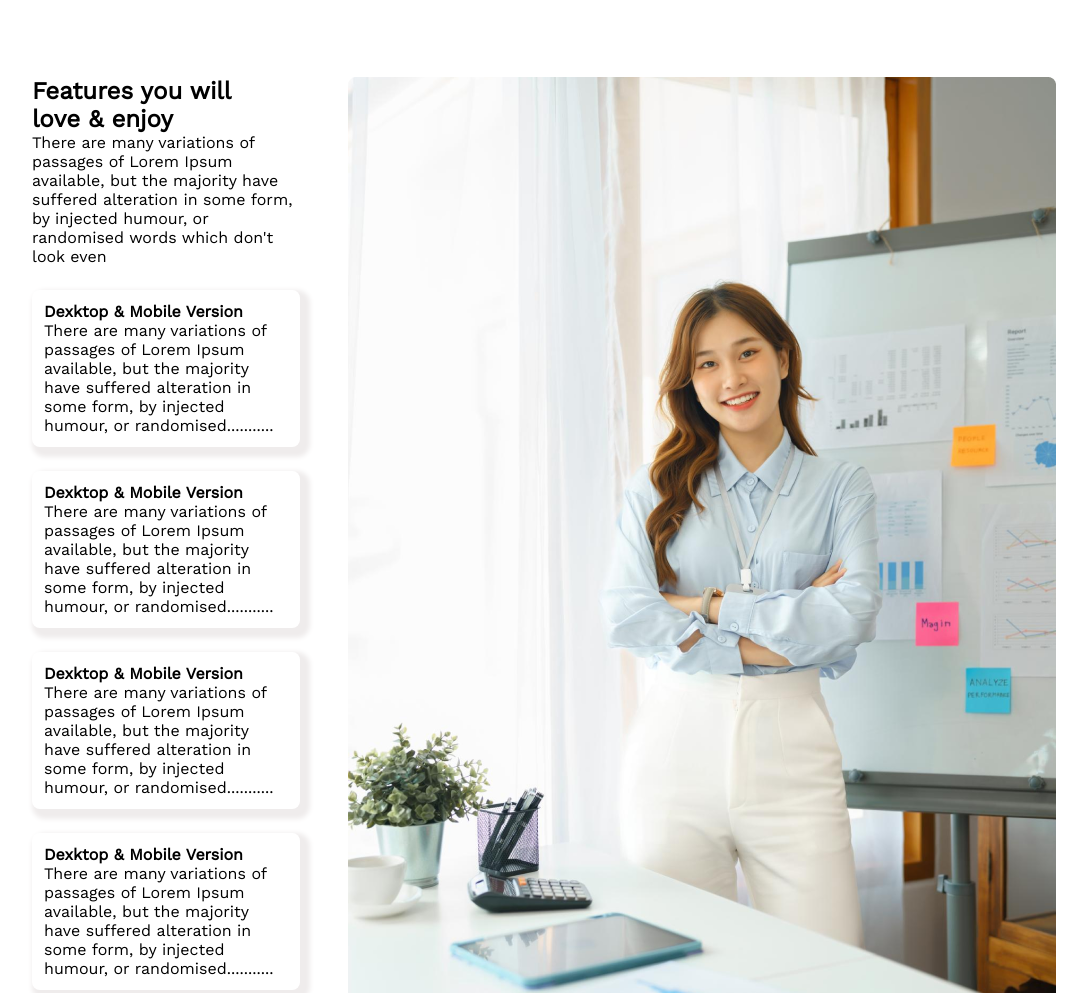
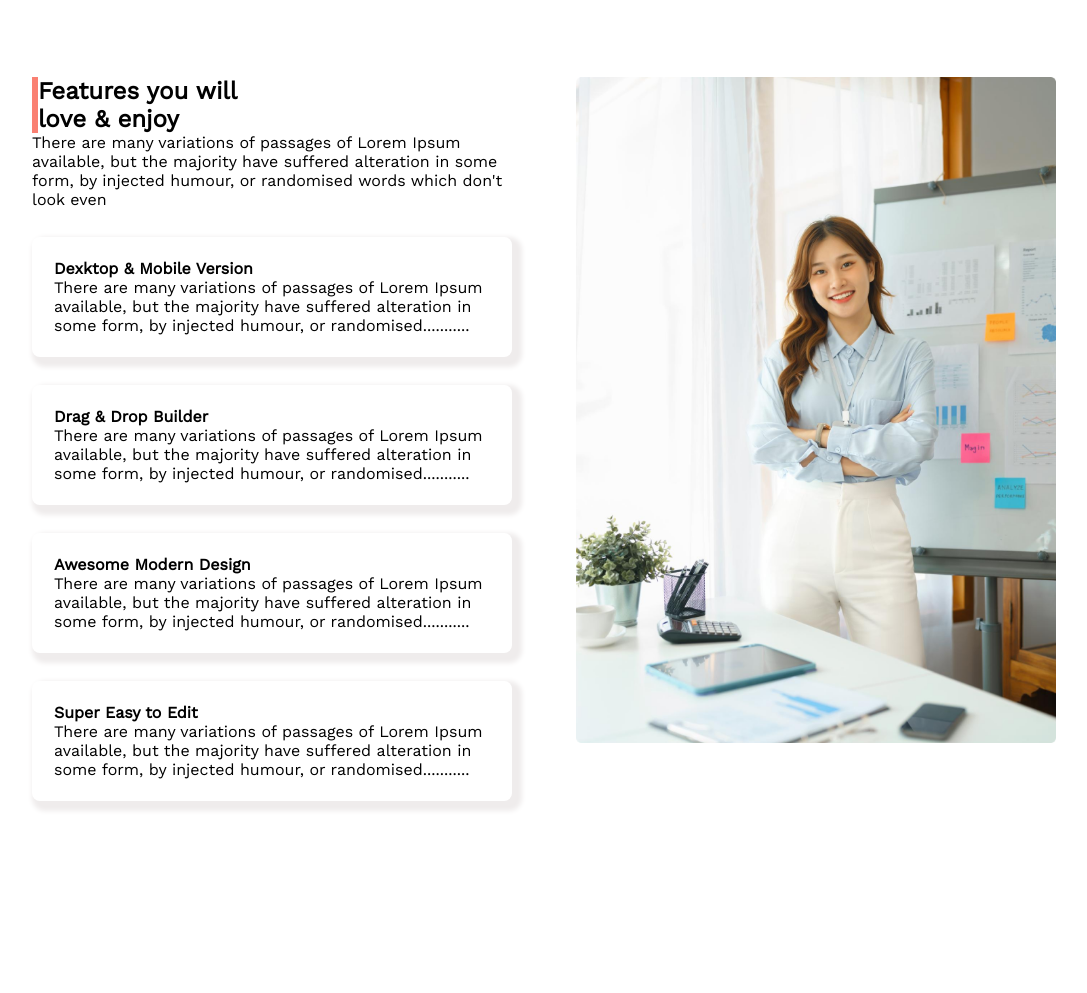
Before and after one commit to motlubor/architecturer, a plain HTML site: page index.htm in a window 1280 px wide. Shown: the part 1571-2564 px from the top of the page, without its empty margins (96-1183 px from the left). After the commit the page ends 2400 px from the top, so only its background shows below. Drawn offline with nearby package versions, Linux system fonts and the light colour scheme.

Commit message:
features section complete

```diff
--- a/index.htm
+++ b/index.htm
@@ -66,9 +66,15 @@
     <section class="experience">
 
         <div class="experience-description">
-<div class="image-border">
-    <h1>Features you will</h1>
+
+
+
+<div >
+    <div class="image-border">
+        <h1>Features you will</h1>
     <h1>love & enjoy</h1>
+    </div>
+
     <p>There are many variations of passages of Lorem Ipsum available, but the majority have suffered alteration in some form, by injected humour, or randomised words which don't look even</p>
 </div>
 <div class="experienve-field">
@@ -76,15 +82,15 @@
     <p>There are many variations of passages of Lorem Ipsum available, but the majority have suffered alteration in some form, by injected humour, or randomised...........</p>
 </div>
 <div class="experienve-field">
-    <h4>Dexktop & Mobile Version</h4>
+    <h4>Drag & Drop Builder</h4>
     <p>There are many variations of passages of Lorem Ipsum available, but the majority have suffered alteration in some form, by injected humour, or randomised...........</p>
 </div>
 <div class="experienve-field">
-    <h4>Dexktop & Mobile Version</h4>
+    <h4>Awesome Modern Design</h4>
     <p>There are many variations of passages of Lorem Ipsum available, but the majority have suffered alteration in some form, by injected humour, or randomised...........</p>
 </div>
 <div class="experienve-field">
-    <h4>Dexktop & Mobile Version</h4>
+    <h4>Super Easy to Edit</h4>
     <p>There are many variations of passages of Lorem Ipsum available, but the majority have suffered alteration in some form, by injected humour, or randomised...........</p>
 </div>
         </div>
--- a/styles/style.css
+++ b/styles/style.css
@@ -92,7 +92,7 @@ margin-bottom: 50px;
     width: 80%;
     margin: auto;
     display: grid;
-    gap: 3em;
+    gap: 4em;
     grid-template-columns: repeat(2, 1fr);
 
 }
@@ -101,13 +101,19 @@ margin-bottom: 50px;
 .experience-description{
 
 }
-.experience-img{
 
+.image-border{
+    border-left: 6px solid salmon;
+    margin-bottom: 0;
+}
+.experience-img img{
+width: 100%;
 }
 .experienve-field{
     border: 0;
     border-radius: 8px;
-    padding: 12px;
-    margin-top: 1.5em;
+    padding: 22px;
+    margin-top: 28px;
+    margin-bottom: 28px;
     box-shadow: 5px 5px 5px 5px hsl(0, 8%, 93%);
 }
```
